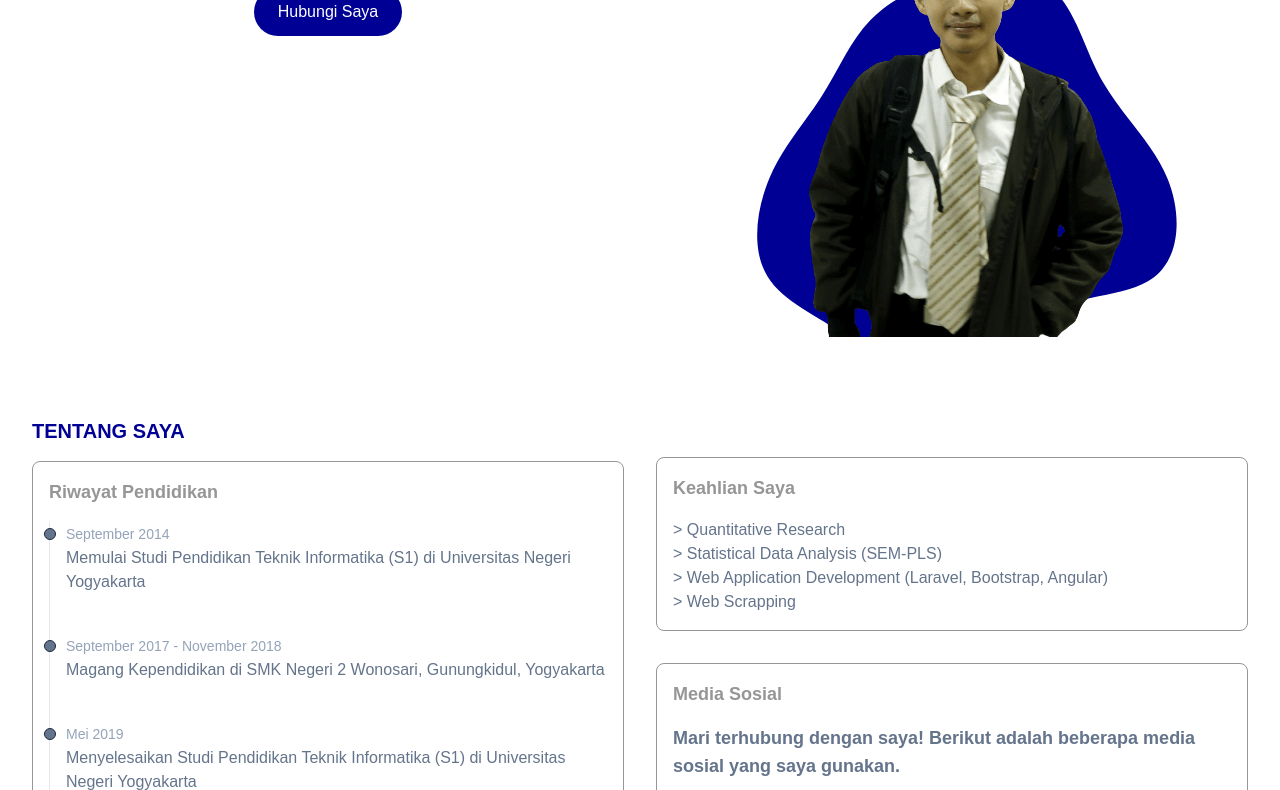
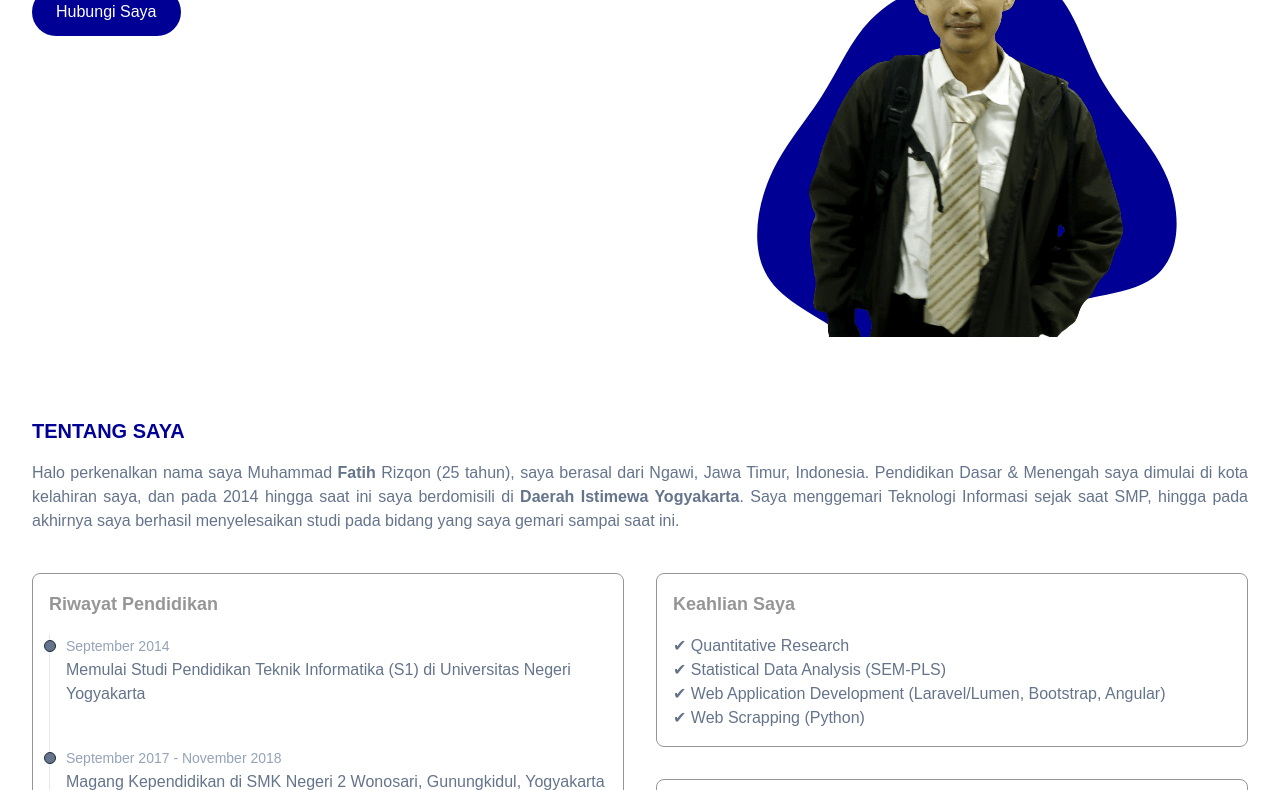
Before and after one commit to fatihrizqon/fatihrizqon.github.io, a website: page index.html in a window 1280 px wide. Shown: the part 390-1180 px from the top of the page. Drawn offline with nearby package versions, Linux system fonts and the light colour scheme; no server answers.

Commit message:
Edit About

```diff
--- a/index.html
+++ b/index.html
@@ -69,8 +69,8 @@
               <h2 class="mb-5 animate-pulse text-lg font-medium text-light md:text-xl">< Web <span class="font-bold">Developer</span> /></h2>
               <p class="mb-10 font-medium leading-relaxed text-dark">Mari mengenal semua tentang <span class="text-primary">saya</span> di sini! 😆</p>
             </div>
-            <div class="grid justify-center">
-              <a href="#contact" class="rounded-full bg-primary py-3 px-6 text-base font-light text-white transition duration-300 ease-in-out hover:opacity-80 hover:shadow-lg">Hubungi Saya</a>
+            <div class="grid justify-center lg:justify-start">
+              <a href="#footer" class="rounded-full bg-primary py-3 px-6 text-base font-light text-white transition duration-300 ease-in-out hover:opacity-80 hover:shadow-lg">Hubungi Saya</a>
             </div>
           </div>
           <div class="w-full self-end px-4 lg:w-1/2">
@@ -96,9 +96,16 @@
     <section id="about" class="md:pt-18 pt-20 pb-32 lg:pt-20">
       <div class="container">
         <div class="flex flex-wrap">
+          <div class="mb-10 w-full px-4">
+            <h4 class="mb-4 text-lg font-bold uppercase text-primary lg:text-xl">Tentang Saya</h4>
+            <p class="text-justify text-base text-slate-500">
+              Halo perkenalkan nama saya Muhammad <span class="font-semibold">Fatih</span> Rizqon (25 tahun), saya berasal dari Ngawi, Jawa Timur, Indonesia. Pendidikan Dasar & Menengah saya dimulai di kota kelahiran saya, dan pada 2014
+              hingga saat ini saya berdomisili di <span class="font-semibold">Daerah Istimewa Yogyakarta</span>. Saya menggemari Teknologi Informasi sejak saat SMP, hingga pada akhirnya saya berhasil menyelesaikan studi pada bidang yang
+              saya gemari sampai saat ini.
+            </p>
+          </div>
+
           <div class="mb-10 w-full px-4 lg:w-1/2">
-            <h4 class="mb-4 text-lg font-bold uppercase text-primary lg:text-xl">Tentang Saya</h4>
-
             <div class="rounded-lg border border-light p-4">
               <h4 class="mb-4 text-lg font-semibold text-light">Riwayat Pendidikan</h4>
               <ol class="relative border-l border-slate-200">
@@ -116,7 +123,12 @@
                   <div class="absolute -left-1.5 mt-1.5 h-3 w-3 rounded-full border border-slate-800 bg-slate-500"></div>
                   <time class="mb-1 text-sm font-normal leading-none text-slate-400">Mei 2019</time>
                   <h3 class="text-base font-normal text-slate-500">Menyelesaikan Studi Pendidikan Teknik Informatika (S1) di Universitas Negeri Yogyakarta</h3>
-                  <p class="text-sm italic">Penelitian Skripsi: "Pengembangan Sistem Informasi Internship Program Tracer Menggunakan MEAN Stack di Jurusan Pendidikan Teknik Elektronika dan Informatika Universitas Negeri Yogyakarta"</p>
+                  <p class="text-sm italic">
+                    Penelitian Skripsi:
+                    <a href="http://eprints.uny.ac.id/64028/" class="font-bold text-slate-500 hover:text-slate-700" target="_blank"
+                      >'Pengembangan Sistem Informasi Internship Program Tracer Berbasis Website Menggunakan MEAN Stack di Jurusan Pendidikan Teknik Elektronika dan Informatika Fakultas Teknik Universitas Negeri Yogyakarta'</a
+                    >
+                  </p>
                 </li>
                 <li class="mb-10 ml-4">
                   <div class="absolute -left-1.5 mt-1.5 h-3 w-3 rounded-full border border-slate-800 bg-slate-500"></div>
@@ -127,11 +139,11 @@
                   <div class="absolute -left-1.5 mt-1.5 h-3 w-3 rounded-full border border-slate-800 bg-slate-500"></div>
                   <time class="mb-1 text-sm font-normal leading-none text-slate-400">September 2021</time>
                   <h3 class="text-base font-normal text-slate-500">Menyelesaikan Studi Pendidikan Teknik Elektronika & Informatika (S2) di Universitas Negeri Yogyakarta</h3>
-                  <p class="text-sm italic">Penelitian Tesis: "Analisis Implementasi Pembelajaran Online Menggunakan The DeLone and McLean Model of IS Success Siswa SMA Negeri di Kabupaten Ngawi"</p>
+                  <p class="text-sm italic">Penelitian Tesis: 'Analisis Implementasi Pembelajaran Online Menggunakan The DeLone and McLean Model of IS Success Siswa SMA Negeri di Kabupaten Ngawi'</p>
                   <p class="text-sm italic">
                     Publikasi:
                     <a href="https://iopscience.iop.org/article/10.1088/1742-6596/2111/1/012013" target="_blank" class="font-bold text-slate-500 hover:text-slate-700"
-                      >"Fuzzy Time Series for Forecasting Railway Passengers in Indonesia - Muhammad Fatih Rizqon and Handaru Jati 2021 J. Phys.: Conf. Ser. 2111 012013"</a
+                      >'Fuzzy Time Series for Forecasting Railway Passengers in Indonesia - Muhammad Fatih Rizqon and Handaru Jati 2021 J. Phys.: Conf. Ser. 2111 012013'</a
                     >
                   </p>
                 </li>
@@ -140,19 +152,19 @@
           </div>
 
           <div class="mb-10 w-full px-4 lg:w-1/2">
-            <div class="mb-8 rounded-lg border border-light p-4 lg:mt-10">
+            <div class="mb-8 rounded-lg border border-light p-4">
               <h4 class="mb-4 text-lg font-semibold text-light">Keahlian Saya</h4>
               <ul>
-                <li class="text-base text-slate-500">> Quantitative Research</li>
-                <li class="text-base text-slate-500">> Statistical Data Analysis (SEM-PLS)</li>
-                <li class="text-base text-slate-500">> Web Application Development (Laravel, Bootstrap, Angular)</li>
-                <li class="text-base text-slate-500">> Web Scrapping</li>
+                <li class="text-base text-slate-500">✔ Quantitative Research</li>
+                <li class="text-base text-slate-500">✔ Statistical Data Analysis (SEM-PLS)</li>
+                <li class="text-base text-slate-500">✔ Web Application Development (Laravel/Lumen, Bootstrap, Angular)</li>
+                <li class="text-base text-slate-500">✔ Web Scrapping (Python)</li>
               </ul>
             </div>
 
             <div class="rounded-lg border border-light p-4">
-              <h4 class="mb-4 text-lg font-bold text-light">Media Sosial</h4>
-              <p class="font-semibold text-slate-500 lg:text-lg">Mari terhubung dengan saya! Berikut adalah beberapa media sosial yang saya gunakan.</p>
+              <h4 class="mb-4 text-lg font-semibold text-light">Media Sosial</h4>
+              <p class="text-justify text-base text-slate-500">Mari terhubung dengan saya! Berikut adalah beberapa media sosial yang saya gunakan.</p>
               <div class="mt-4 flex items-center">
                 <a href="https://www.instagram.com/fatihrizqon" class="mr-3 flex h-9 w-9 cursor-pointer items-center justify-center rounded-full border border-light hover:bg-dark hover:text-slate-50" target="_blank"
                   ><i class="bx bxl-instagram bx-sm"></i>
@@ -183,7 +195,7 @@
         <div class="w-full px-4">
           <div class="mx-auto mb-4 max-w-xl text-center">
             <h4 class="mb-4 text-lg font-bold uppercase text-primary lg:text-xl">Portofolio</h4>
-            <p class="text-medium font-medium text-dark">Berikut adalah beberapa portofolio yang pernah saya kembangkan:</p>
+            <p class="text-medium font-medium text-dark">Berikut adalah beberapa portofolio (<span class="italic">Web Application</span>) terbaru saya, yang pernah saya kembangkan:</p>
           </div>
           <div class="flex w-full flex-wrap justify-center px-4">
             <div class="xl:1/3 mb-12 p-4 md:w-1/2 lg:w-1/3">
@@ -304,7 +316,7 @@
             </a>
           </div>
           <div class="flex items-center justify-center text-center text-xs font-semibold text-slate-400">
-            <span class="mr-1"><a href="https://www.instagram.com/fatihrizqon/" class="transition duration-300 hover:text-slate-200" target="_blank">Muhammad Fatih Rizqon</a> | Created by using</span>
+            <span class="mr-1"><a href="https://www.instagram.com/fatihrizqon/" class="transition duration-300 hover:text-slate-200" target="_blank">Muhammad Fatih Rizqon </a> (2022) | Created by using</span>
             <a href="https://tailwindcss.com/" target="_blank"><i class="bx bxl-tailwind-css bx-sm" style="color: #38bdf8"></i></a>
           </div>
         </div>
--- a/package.json
+++ b/package.json
@@ -4,7 +4,7 @@
   "description": "",
   "main": "index.js",
   "scripts": {
-    "test": "echo \"Error: no test specified\" && exit 1"
+    "run": "npx tailwindcss -i ./src/input.css -o ./assets/css/style.css --watch"
   },
   "author": "",
   "license": "ISC",
```
Also changed, not shown: assets/css/style.css.
